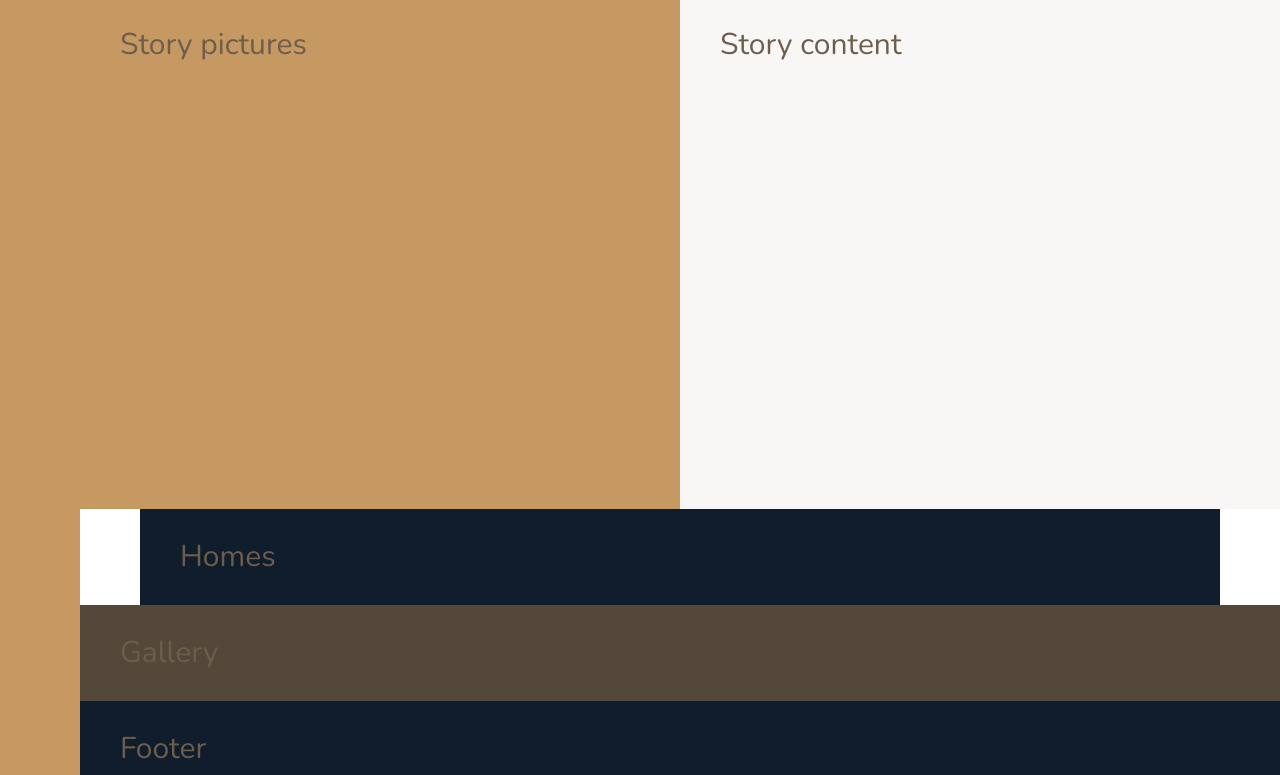
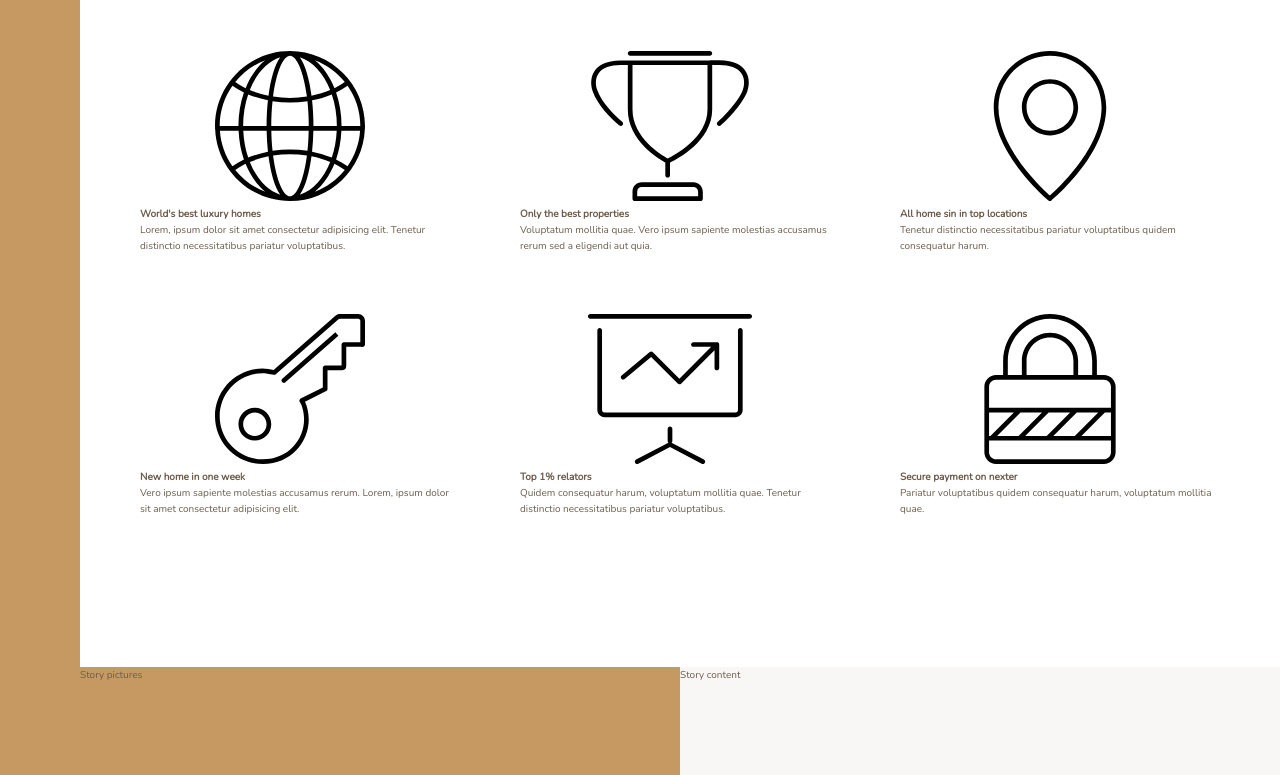
Before and after one commit to tomaszdanczak/3-Nexter, a website: page index.html in a window 1280 px wide. Shown: the part 739-1514 px from the top of the page. Drawn offline with nearby package versions, Linux system fonts and the light colour scheme; files that its build step writes are made by us from their sources.

Commit message:
feat: build the features section - part 1

```diff
--- a/index.html
+++ b/index.html
@@ -24,9 +24,55 @@
            Top 3 relators
        </div>
 
-       <div class="section features">
-           features
-       </div>
+       <section class="features">
+           <div class="feature">
+               <svg class="feature__icon">
+                   <use xlink:href="img/sprite.svg#icon-global"></use>
+                   <h4 class="heading-4">World's best luxury homes</h4>
+                   <p class="feature__text">Lorem, ipsum dolor sit amet consectetur adipisicing elit. Tenetur distinctio necessitatibus pariatur voluptatibus.</p>
+               </svg>
+           </div>
+
+           <div class="feature">
+            <svg class="feature__icon">
+                <use xlink:href="img/sprite.svg#icon-trophy"></use>
+                <h4 class="heading-4">Only the best properties</h4>
+                <p class="feature__text">Voluptatum mollitia quae. Vero ipsum sapiente molestias accusamus rerum sed a eligendi aut quia.</p>
+            </svg>
+        </div>
+
+        <div class="feature">
+            <svg class="feature__icon">
+                <use xlink:href="img/sprite.svg#icon-map-pin"></use>
+                <h4 class="heading-4">All home sin in top locations</h4>
+                <p class="feature__text">Tenetur distinctio necessitatibus pariatur voluptatibus quidem consequatur harum.</p>
+            </svg>
+        </div>
+
+        <div class="feature">
+            <svg class="feature__icon">
+                <use xlink:href="img/sprite.svg#icon-key"></use>
+                <h4 class="heading-4">New home in one week</h4>
+                <p class="feature__text">Vero ipsum sapiente molestias accusamus rerum. Lorem, ipsum dolor sit amet consectetur adipisicing elit.</p>
+            </svg>
+        </div>
+
+        <div class="feature">
+            <svg class="feature__icon">
+                <use xlink:href="img/sprite.svg#icon-presentation"></use>
+                <h4 class="heading-4">Top 1% relators</h4>
+                <p class="feature__text">Quidem consequatur harum, voluptatum mollitia quae. Tenetur distinctio necessitatibus pariatur voluptatibus.</p>
+            </svg>
+        </div>
+
+        <div class="feature">
+            <svg class="feature__icon">
+                <use xlink:href="img/sprite.svg#icon-lock"></use>
+                <h4 class="heading-4">Secure payment on nexter</h4>
+                <p class="feature__text">Pariatur voluptatibus quidem consequatur harum, voluptatum mollitia quae.</p>
+            </svg>
+        </div>
+       </section>
 
        <div class="story__pictures">
         Story pictures
--- a/sass/_base.scss
+++ b/sass/_base.scss
@@ -31,7 +31,7 @@ body {
     font-family: $font-primary;
     color: $color-grey-dark-2;
     font-weight: 300;
-    line-height: 1.6rem;
+    line-height: 1.6;
 }
 
 .container {
@@ -39,8 +39,4 @@ body {
     grid-template-rows: 80vh min-content 40vw repeat(3,min-content);
     grid-template-columns: [sidebar-start] 8rem [sidebar-end full-start] minmax(6rem, 1fr) [center-start] repeat(8,  [col-start] minmax(min-content, 14rem) [col-end]) [center-end] minmax(6rem, 1fr) [full-end];
 
-    & > * {
-       padding: 40px;
-       font-size: 3rem;
-    }
 }
--- a/sass/_features.scss
+++ b/sass/_features.scss
@@ -1,4 +1,9 @@
 .features {
-    background-color: $color-grey-light-2;
     grid-column: center-start / center-end;
+
+    margin: 15rem 0;
+
+    display: grid;
+    grid-template-columns: repeat(3, 1fr);
+    grid-gap: 6rem;
 }
```
